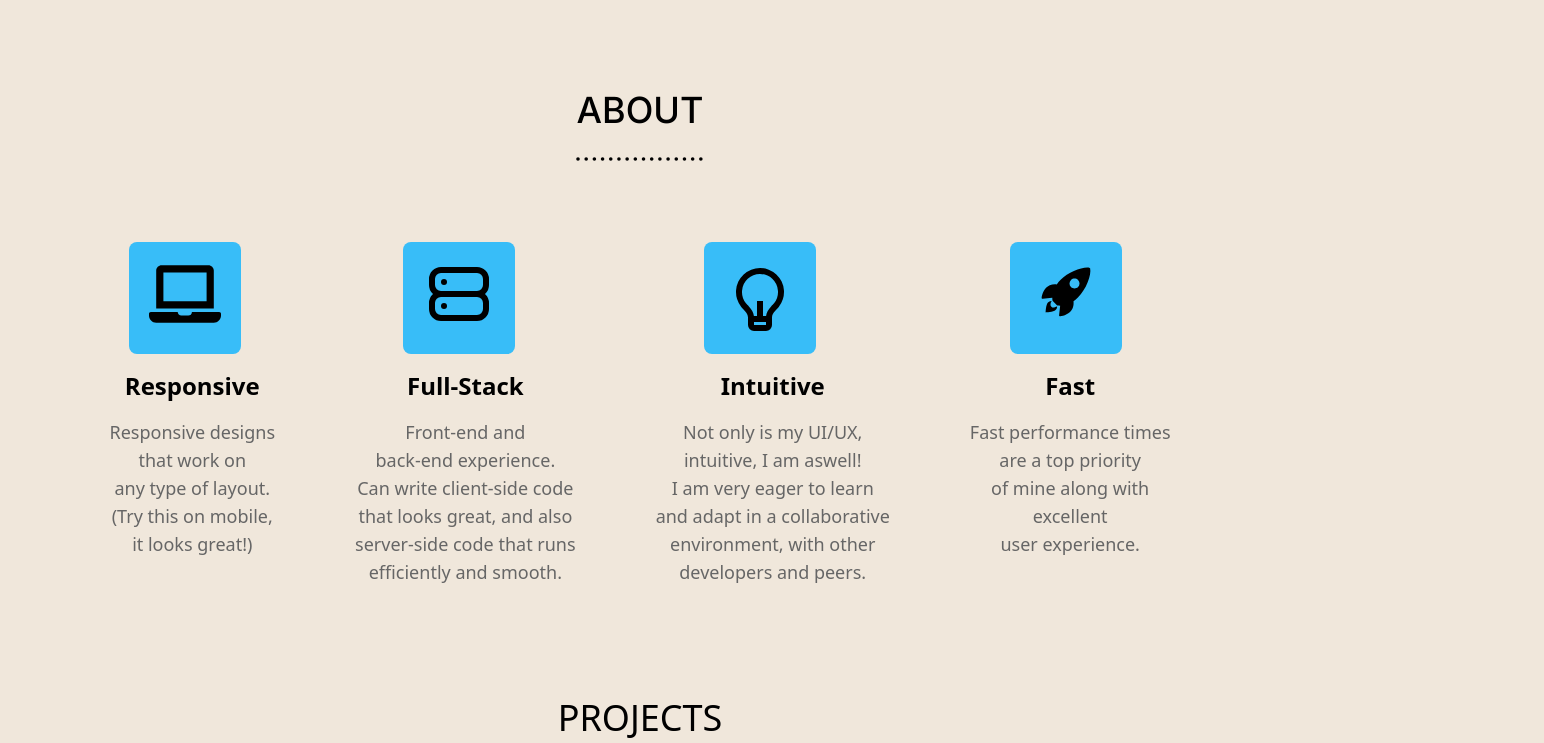
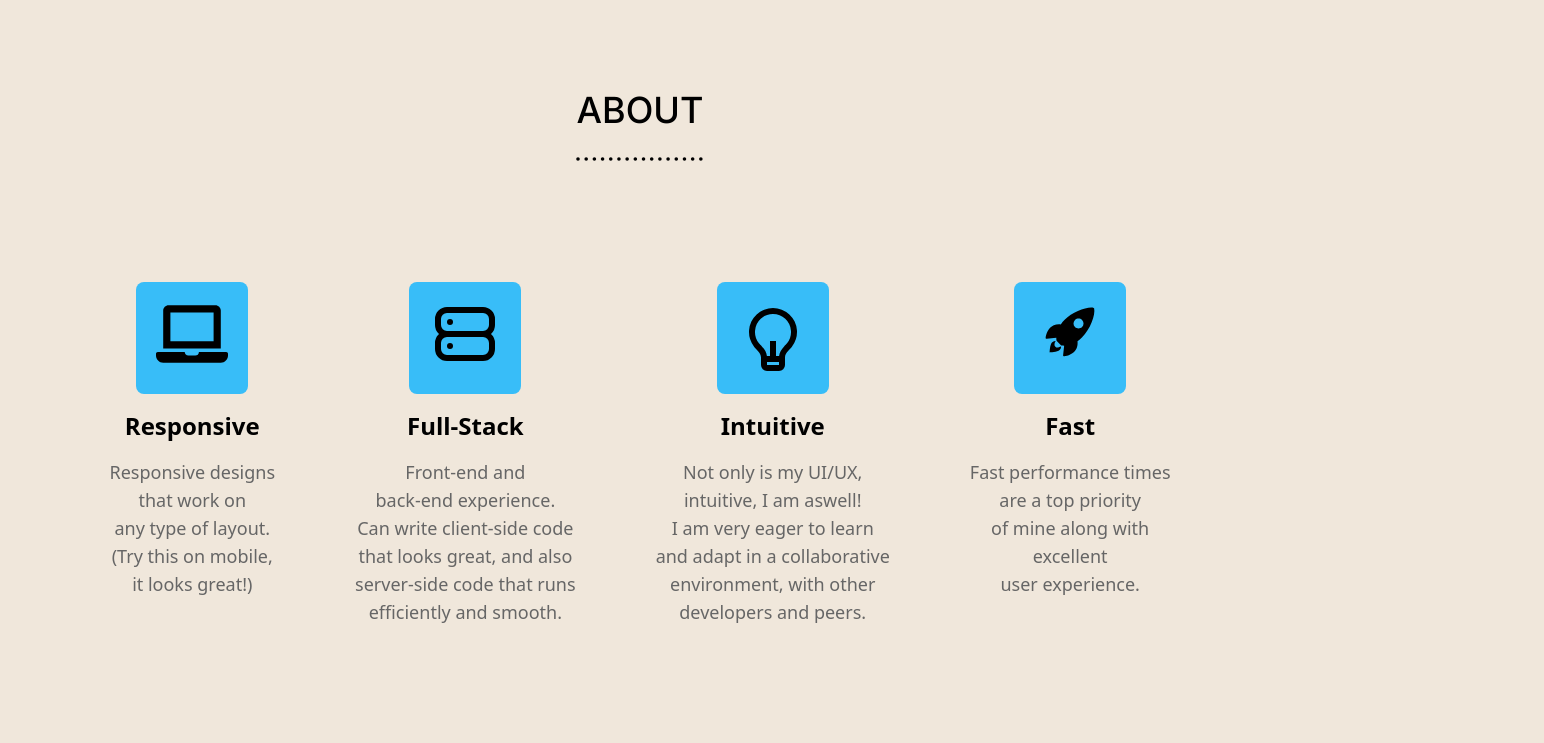
Before and after one commit to aionitel/portfolio-old-, a Next.js app: page / in a window 1280 px wide. Shown: the part 820-1563 px from the top of the page, 1544 px wide, since content can reach past the window. Built offline with nearby package versions, Linux system fonts and the light colour scheme; a web font is replaced by a local one.

Commit message:
centered blue icons on all device sizes

```diff
--- a/components/scroll/Projects.tsx
+++ b/components/scroll/Projects.tsx
@@ -5,7 +5,7 @@ const width = 350;
 
 const Projects: React.FC = () => {
   return (
-    <div className='flex-row my-20'>
+    <div className='flex-row'>
       <motion.h1
         className='text-4xl underline underline-offset-[20px] lg:underline-offset-[35px] decoration-dotted text-center'
         initial='hidden'
@@ -17,7 +17,7 @@ const Projects: React.FC = () => {
           hidden: { opacity: 0, scale: 0 }
         }}
       >PROJECTS</motion.h1>
-      <div className='flex-row lg:absolute lg:left-0 lg:translate-x-1/2 mt-24'>
+      <div className='flex-row mt-24'>
         <div className='flex-row lg:flex text-center lg:text-left'>
           <img src='https://i.imgur.com/xXTzqZy.png' style={{ width }} />
           <div>
--- a/components/scroll/ScrollAbout.tsx
+++ b/components/scroll/ScrollAbout.tsx
@@ -9,7 +9,7 @@ const ScrollAbout: React.FC = () => {
   const [hover, setHover] = useState<string>("");
 
   return (
-    <div className='flex-row'>
+    <div className='flex-row mb-20'>
       <div className='text-center text-4xl font-inter'>
         <motion.h1
           className='underline underline-offset-[20px] lg:underline-offset-[35px] decoration-dotted'
@@ -23,11 +23,11 @@ const ScrollAbout: React.FC = () => {
           }}
         >ABOUT</motion.h1>
       </div>
-      <div className='flex justify-center'>
+      <div className='flex justify-center my-10'>
         <div className='flex-row lg:flex lg:ml-20 justify-center mt-8 lg:mt-20 text-center'>
           <div className='flex-row my-8'>
             <div
-              className='bg-sky-400 w-28 h-28 rounded-lg text-6xl flex justify-center lg:ml-5 ml-14'
+              className='bg-sky-400 w-28 h-28 rounded-lg text-6xl flex justify-center left-0 right-0 mx-auto'
               onMouseOver={() => setHover('laptop')} onMouseOut={() => setHover("")}
             >
               <div className='text-7xl mt-4'>
@@ -46,7 +46,7 @@ const ScrollAbout: React.FC = () => {
           </div>
           <div className='flex-row lg:mx-20 my-8'>
             <div
-              className='bg-sky-400 w-28 h-28 rounded-lg text-6xl flex justify-center lg:ml-12 ml-14'
+              className='bg-sky-400 w-28 h-28 rounded-lg text-6xl flex justify-center left-0 right-0 mx-auto'
               onMouseOver={() => setHover('server')} onMouseOut={() => setHover("")}
             >
               <div className='text-7xl mt-4'>
@@ -66,7 +66,7 @@ const ScrollAbout: React.FC = () => {
           </div>
           <div className='flex-row my-8'>
             <div
-              className='bg-sky-400 w-28 h-28 rounded-lg text-6xl flex justify-center lg:ml-12 ml-14'
+              className='bg-sky-400 w-28 h-28 rounded-lg text-6xl flex justify-center left-0 right-0 mx-auto'
               onMouseOver={() => setHover('bulb')} onMouseOut={() => setHover("")}
             >
               <div className='mt-5 text-7xl'>
@@ -87,7 +87,7 @@ const ScrollAbout: React.FC = () => {
           </div>
           <div className='flex-row lg:mx-20 my-8'>
             <div
-              className='bg-sky-400 w-28 h-28 rounded-lg text-6xl flex justify-center lg:ml-10 ml-14'
+              className='bg-sky-400 w-28 h-28 rounded-lg text-6xl flex justify-center left-0 right-0 mx-auto'
               onMouseOver={() => setHover('rocket')} onMouseOut={() => setHover("")}
             >
               <IoIosRocket className={hover === 'rocket' ? 'mt-5 animate-bounce' : 'mt-5'} />
```
